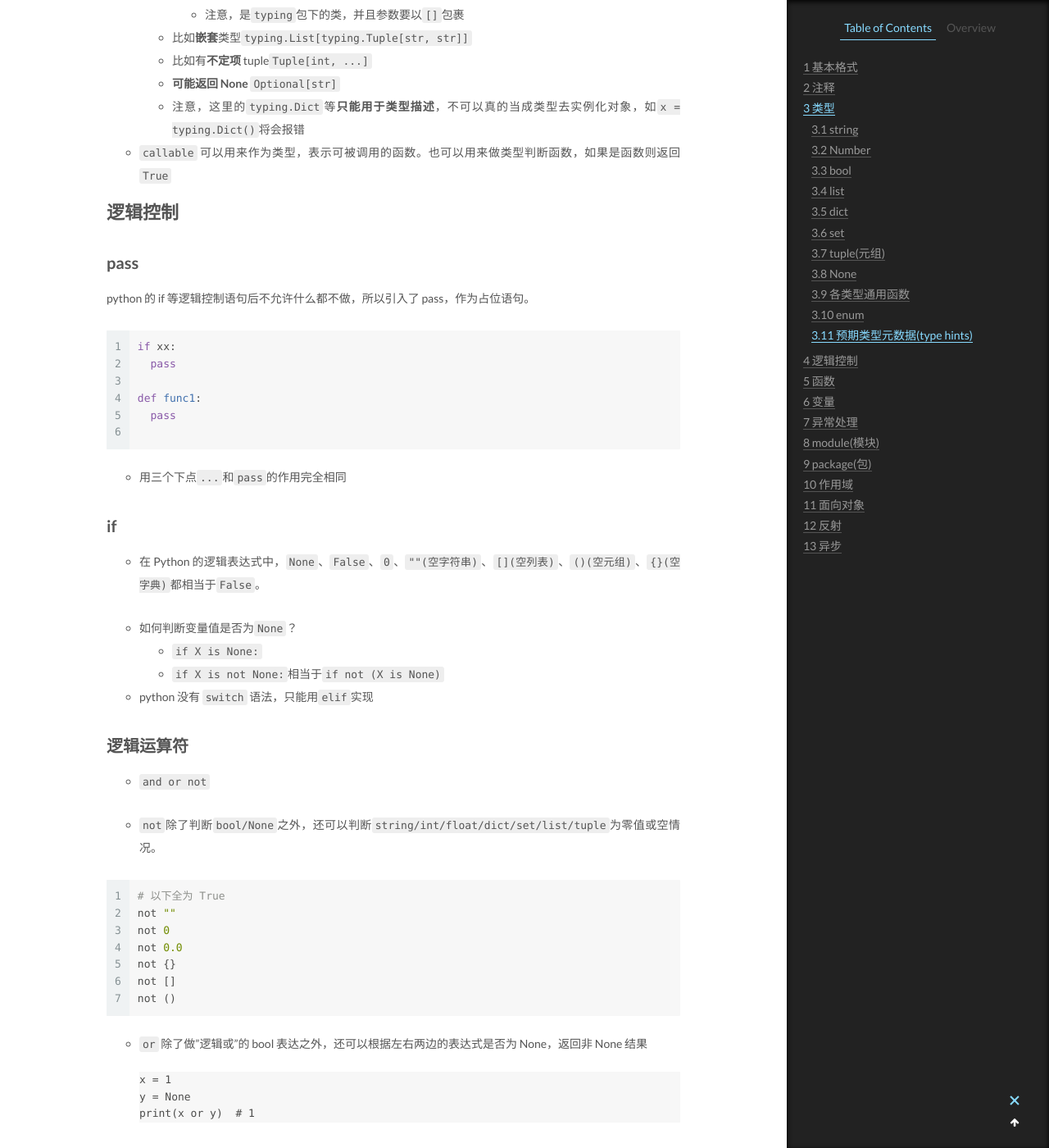
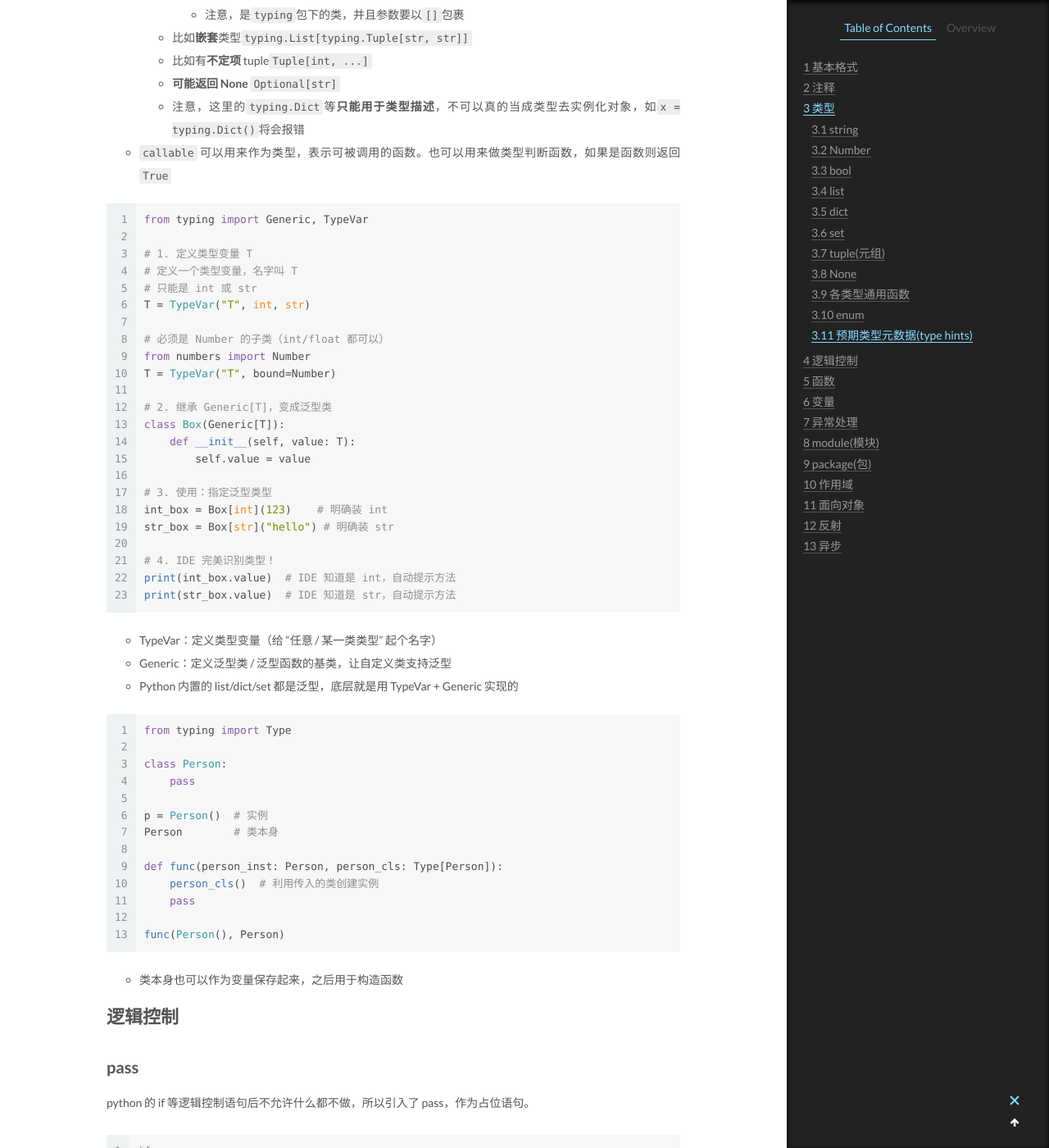
Before and after one commit to CodeHunter2006/CodeHunter2006.github.io, a Jekyll site: the page built from _posts/2023-01-07-Python_Syntex.md, in a window 1280 px wide and 1400 px high, scrolled down 7265 px. Shown: the whole window at 82% size. Built offline with Jekyll 4.4.1, drawn with Linux system fonts in a browser that asks for light colours; some of the changed text lies outside the part shown.

Commit message:
doc: add contents

````diff
--- a/_posts/2022-12-31-Python_package.md
+++ b/_posts/2022-12-31-Python_package.md
@@ -128,6 +128,29 @@
 print(origin_data.decode())
 ```
 
+## functools
+
+functools.partial 给函数 “提前绑定” 一部分参数，生成一个新的、参数更少的函数，也叫"偏函数"/"部分应用函数"。
+
+```python
+def power(x, n):
+    return x ** n
+
+power(2, 2)
+power(3, 2)
+power(4, 2)
+
+# 大量地方只需要算平方（n=2），不想每次都写 n=2
+from functools import partial
+
+square = partial(power, n=2)
+
+# 之后可直接避免参数 n
+print(square(2))   # 4
+print(square(3))   # 9
+print(square(4))   # 16
+```
+
 ## inspect
 
 代码反射相关
@@ -214,6 +237,46 @@
 import copy
 original_list = [1, 2, 3, [4, 5]]
 copied_list = copy.deepcopy(original_list)
+```
+
+## queue
+
+线程安全的队列
+
+- 核心功能
+  提供 3 种队列：FIFO、LIFO、优先级队列
+  自带 阻塞 / 超时 机制，非常适合生产者 - 消费者模型
+  多线程下安全存取，不用自己加锁
+  可以控制队列大小，防止无限占内存
+
+```python
+import queue
+
+# 1. 普通队列：先进先出 FIFO（最常用）
+q = queue.Queue(maxsize=5)  # maxsize：队列最大长度，满了之后再 put 会阻塞
+
+# 2. 栈式队列：后进先出 LIFO
+q = queue.LifoQueue()
+
+# 3. 优先级队列：数字越小越先出
+q = queue.PriorityQueue()
+
+q = queue.Queue()
+
+# 放数据
+q.put(111)
+q.put(222)
+q.put(333)
+
+# 取数据（默认阻塞）
+print(q.get())  # 111
+print(q.get())  # 222
+
+# 标记任务完成（配合 join 使用）
+q.task_done()
+
+# 阻塞直到队列所有任务都被 task_done()
+q.join()
 ```
 
 ## sys
@@ -328,7 +391,7 @@
 p.name
 ```
 
-# 启动进程
+启动进程
 
 ```python
 import multiprocessing
@@ -361,6 +424,10 @@
 ```
 
 # 第三方包
+
+## pydantic
+
+使用@field_validator装饰器实现自定义字段校验逻辑（如路径格式检查、参数范围校验等），无需编写冗长的校验代码
 
 ## pyjwt
 
--- a/_posts/2023-01-07-Python_Syntex.md
+++ b/_posts/2023-01-07-Python_Syntex.md
@@ -314,6 +314,54 @@
 
 - `callable`
   可以用来作为类型，表示可被调用的函数。也可以用来做类型判断函数，如果是函数则返回`True`
+
+```python
+from typing import Generic, TypeVar
+
+# 1. 定义类型变量 T
+# 定义一个类型变量，名字叫 T
+# 只能是 int 或 str
+T = TypeVar("T", int, str)
+
+# 必须是 Number 的子类（int/float 都可以）
+from numbers import Number
+T = TypeVar("T", bound=Number)
+
+# 2. 继承 Generic[T]，变成泛型类
+class Box(Generic[T]):
+    def __init__(self, value: T):
+        self.value = value
+
+# 3. 使用：指定泛型类型
+int_box = Box[int](123)    # 明确装 int
+str_box = Box[str]("hello") # 明确装 str
+
+# 4. IDE 完美识别类型！
+print(int_box.value)  # IDE 知道是 int，自动提示方法
+print(str_box.value)  # IDE 知道是 str，自动提示方法
+```
+
+- TypeVar：定义类型变量（给 “任意 / 某一类类型” 起个名字）
+- Generic：定义泛型类 / 泛型函数的基类，让自定义类支持泛型
+- Python 内置的 list/dict/set 都是泛型，底层就是用 TypeVar + Generic 实现的
+
+```python
+from typing import Type
+
+class Person:
+    pass
+
+p = Person()  # 实例
+Person        # 类本身
+
+def func(person_inst: Person, person_cls: Type[Person]):
+    person_cls()  # 利用传入的类创建实例
+    pass
+
+func(Person(), Person)
+```
+
+- 类本身也可以作为变量保存起来，之后用于构造函数
 
 # 逻辑控制
 
@@ -847,6 +895,23 @@
 
 与`@classmethod`修饰符相比，函数中无需传入`cls`参数
 
+## `@abstractmethod`
+
+```python
+from abc import ABC, abstractmethod
+
+# 继承 ABC → 变成抽象类
+class Animal(ABC):
+    # 标记抽象方法：子类必须实现！
+    @abstractmethod
+    def speak(self):
+        pass
+
+    # 普通方法：子类可以直接用
+    def eat(self):
+        print("吃东西")
+```
+
 # 反射
 
 - `getattr(object, name[, default])`
````
Also changed, not shown: _posts/2022-10-13-Java_package.md (+49 -0 lines).
